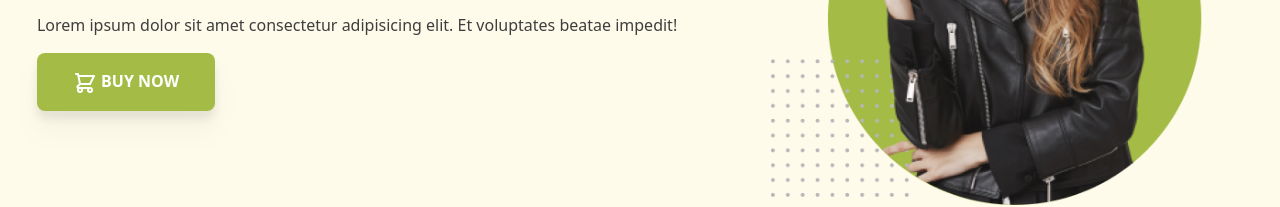
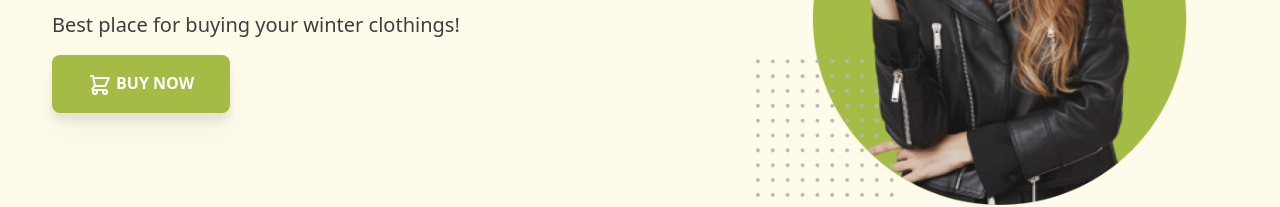
Before and after one commit to basirul-billah/penguin-fashion-tailwind, a plain HTML site: page index.html in a window 1280 px wide. Shown: the part 265-472 px from the top of the page. Drawn offline with nearby package versions, Linux system fonts and the light colour scheme.

Commit message:
added link to buy now

```diff
--- a/index.html
+++ b/index.html
@@ -36,8 +36,7 @@
                     <br>
                     <span class="text-bluetxt">of winter</span>
                 </h1>
-                <p class="text-base mr-5">Lorem ipsum dolor sit amet consectetur adipisicing elit. Et voluptates beatae
-                    impedit!</p>
+                <p class="text-xl mr-5">Best place for buying your winter clothings!</p>
                 <button
                     class="drop-shadow-xl shadow-slate-900 rounded-lg uppercase bg-[#A4BC46] px-4 py-2 sm:px-9 sm:py-4 text-white font-semibold">
                     <svg xmlns="http://www.w3.org/2000/svg" class="h-6 w-6 inline" fill="none" viewBox="0 0 24 24"
@@ -45,7 +44,7 @@
                         <path stroke-linecap="round" stroke-linejoin="round" stroke-width="2"
                             d="M3 3h2l.4 2M7 13h10l4-8H5.4M7 13L5.4 5M7 13l-2.293 2.293c-.63.63-.184 1.707.707 1.707H17m0 0a2 2 0 100 4 2 2 0 000-4zm-8 2a2 2 0 11-4 0 2 2 0 014 0z" />
                     </svg>
-                    buy now
+                    <a href="#women-section">buy now</a>
                 </button>
             </div>
             <div>
@@ -58,7 +57,7 @@
 
         <!-- women section -->
         <section class="space-y-5">
-            <h2 class="uppercase text-bluetxt text-5xl font-semibold">women section</h2>
+            <h2 class="uppercase text-bluetxt text-5xl font-semibold" id="women-section">women section</h2>
 
             <div class="grid grid-cols-1 md:grid-cols-2 lg:grid-cols-3 gap-7 mx-3.5">
                 <!-- jacket-1 -->
```
